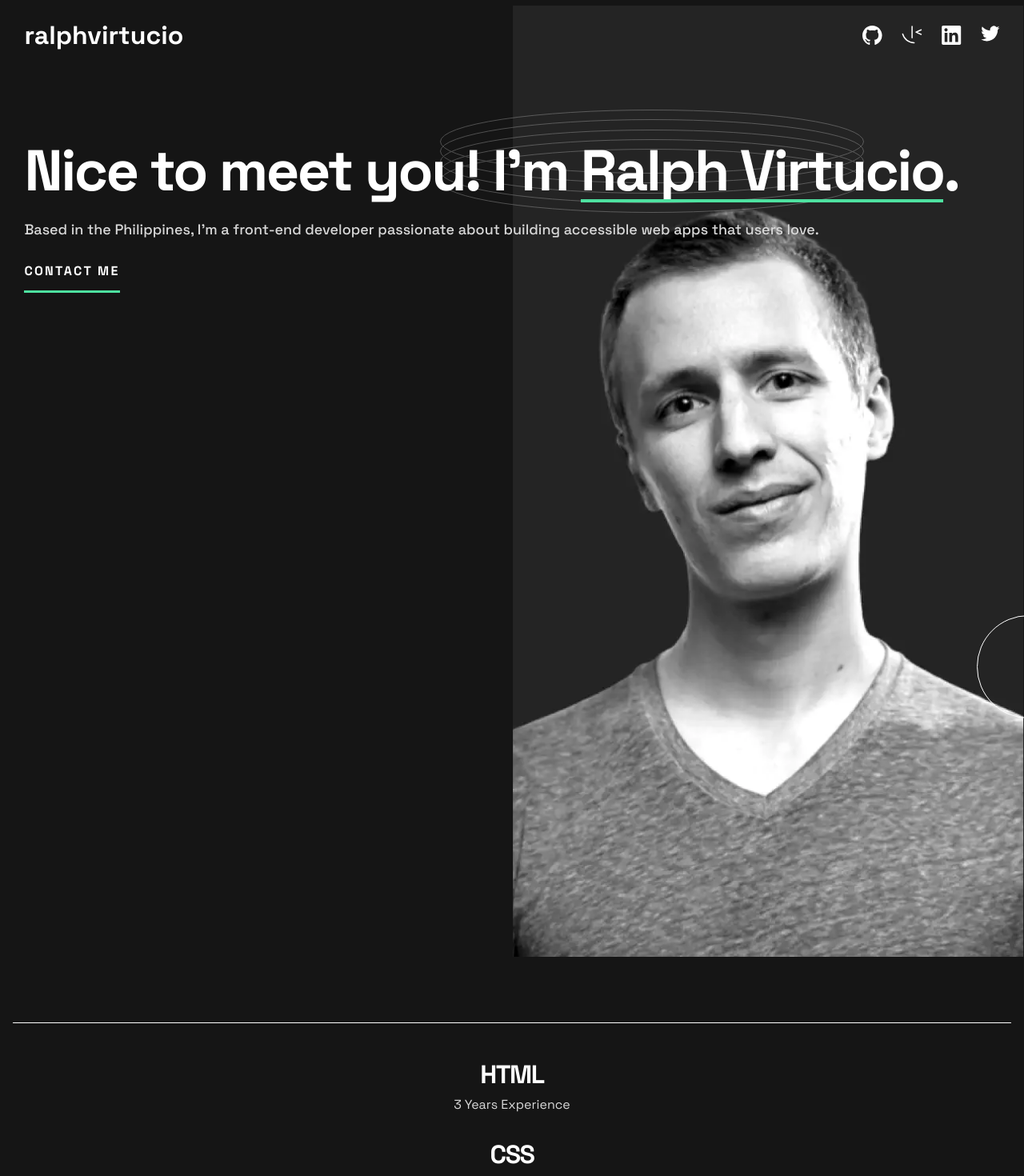
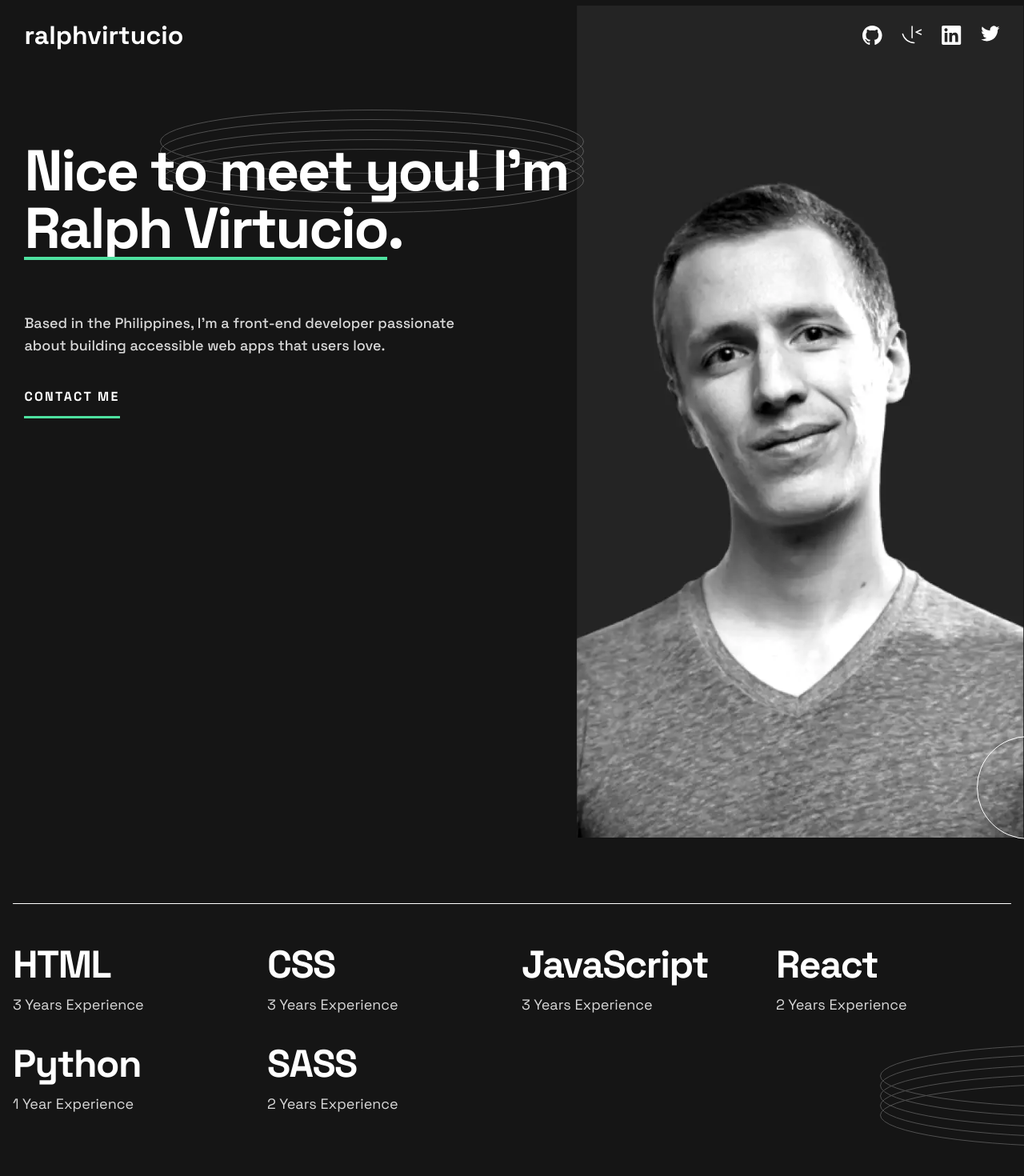
Before and after one commit to ralphvirtucio/my-portfolio, a React (Vite) app: page / in a window 1280 px wide. Shown: the top 1470 px of the page at 80% size. Built offline with nearby package versions, Linux system fonts and the light colour scheme.

Commit message:
Implemented: Tablet Design

```diff
--- a/src/components/Contact/Contact.module.css
+++ b/src/components/Contact/Contact.module.css
@@ -1,14 +1,12 @@
 .contact {
   padding-block-end: 5.44rem;
-  border-bottom: 1px solid var(--neutralColorFour);
   position: relative;
+  max-width: 25rem;
+  margin-inline: auto;
+
 }
 
-.contact__ring {
-  position: absolute;
-  right: 50%;
-  bottom: 18%;
-}
+
 
 .contact__content {
   text-align: center;
--- a/src/components/Footer/Footer.module.css
+++ b/src/components/Footer/Footer.module.css
@@ -7,5 +7,12 @@
 .footer__container {
   padding-block-start: 3.75rem;
   padding-inline: 1rem;
-  background: url('../../assets/images/pattern-rings.svg') no-repeat bottom 40% right -80%;
+  background: url('../../assets/images/pattern-rings.svg') no-repeat bottom 300px right 200px;
 }
+
+@media only screen and (min-width: 48rem) {
+  .footer__container {
+    background-position: -350px 510px;
+
+  }
+}
--- a/src/components/Hero/Hero.jsx
+++ b/src/components/Hero/Hero.jsx
@@ -12,7 +12,6 @@ export const Hero = () => {
           Nice to meet you! I&apos;m{' '}
           <span className={styles.hero__name}>Ralph Virtucio</span>.
         </h2>
-
         <p className={styles['hero__content--text']}>
           Based in the Philippines, I&apos;m a front-end developer passionate
           about building accessible web apps that users love.
--- a/src/components/Hero/Hero.module.css
+++ b/src/components/Hero/Hero.module.css
@@ -1,9 +1,6 @@
 .hero {
   display: grid;
-  /* display: flex; */
-  /* flex-direction: column-reverse; */
-  grid-template-columns: repeat(auto-fit, minmax(150px, 1fr));
-  grid-auto-rows: minmax(100px, auto);
+  grid-template-columns: 1fr;
   color: var(--neutralColorFour);
   position: relative;
   background: url('../../assets/images/pattern-rings.svg') no-repeat top right 200px, url('../../assets//images/pattern-circle.svg') no-repeat bottom 300px right -70px;
@@ -84,44 +81,41 @@
 }
 
 @media only screen and (min-width: 48rem) {
-  .hero {}
+  .hero {
+    grid-template-columns: 3fr 5rem 2fr;
+    background-position: top right 550px, bottom right -70px;
+
+  }
+
 
   .hero__content {
     text-align: start;
     align-items: flex-start;
-    padding-inline: 1.9rem;
+    padding-inline-start: 1.9rem;
+    grid-row: 1 / 2;
     grid-column: 1 / 3;
-    grid-row: 1;
   }
 
   .hero__img {
-    grid-column: 2 / 3;
-    grid-row: 1 / 3;
+    grid-row: 1 / 2;
+    grid-column: 2 / -1;
   }
 
   .hero__content--heading {
     font-size: 4.5rem;
     line-height: 4.5rem;
     letter-spacing: var(--letterSpacingXL);
-    /*
-    .hero__name {
-      &::after {
-        content: '';
-        position: absolute;
-        left: 0;
-        width: 100%;
-        height: 0.25rem;
-        background: var(--Green, #4EE1A0);
-        background-color: var(--primaryColorOne);
-        display: block;
-      }
-    } */
+
   }
 
   .hero__content--text {
     font-size: var(--fontSizeBody);
-    padding-inline: 0;
+    padding-inline-start: 0;
+    padding-inline-end: 1.9rem;
     font-weight: 500;
+    margin-block-start: 4.3rem;
+    margin-block-end: 2.3rem;
+    width: 80%;
   }
 
   .hero__img {
--- a/src/components/Projects/Projects.module.css
+++ b/src/components/Projects/Projects.module.css
@@ -21,6 +21,6 @@
   margin: 0;
   color: var(--neutralColorFour);
   display: grid;
-  row-gap: 2.5rem;
-  grid-template-columns: repeat(auto-fit, minmax(200px, 1fr))
+  gap: 2.5rem;
+  grid-template-columns: repeat(auto-fit, minmax(250px, 1fr))
 }
--- a/src/components/Skills/Skills.jsx
+++ b/src/components/Skills/Skills.jsx
@@ -24,8 +24,8 @@ export const Skills = () => {
           <h3>Python</h3>
           <p>1 Year Experience</p>
         </li>
-        <li>
-          <h3>Sass</h3>
+        <li className={styles['skill__list-item']}>
+          <h3>SASS</h3>
           <p>2 Years Experience</p>
         </li>
       </ul>
--- a/src/components/Skills/Skills.module.css
+++ b/src/components/Skills/Skills.module.css
@@ -6,19 +6,13 @@
   background: url('../../assets/images/pattern-rings.svg') no-repeat bottom left -90%;
 }
 
-.skill__ring {
-  position: absolute;
-  top: 500px;
-  left: 50%;
-}
 
 .skill__list {
   list-style: none;
   padding: 0;
   margin: 0;
-  display: flex;
-  flex-direction: column;
-  align-items: center;
+  display: grid;
+  grid-template-columns: repeat(auto-fit, minmax(250px, 1fr));
   text-align: center;
   gap: 1.5rem;
   padding-block: 2.5rem;
@@ -40,3 +34,28 @@
     }
   }
 }
+
+@media only screen and (min-width: 48rem) {
+  .skill {
+    background-position: bottom right -350px;
+  }
+
+
+  .skill__list {
+    text-align: start;
+    border-bottom: none;
+
+    .skill__list-item {
+      h3 {
+        font-size: 3rem;
+      }
+
+      p {
+        font-size: var(--fontSizeBody);
+      }
+    }
+  }
+
+
+
+}
--- a/src/components/SocialMediaBar/SocialMediaBar.module.css
+++ b/src/components/SocialMediaBar/SocialMediaBar.module.css
@@ -38,5 +38,10 @@
     h1 {
       font-size: 2rem;
     }
+
+    &.footer {
+      border-top: 1px solid var(--neutralColorFour);
+
+    }
   }
 }
```
